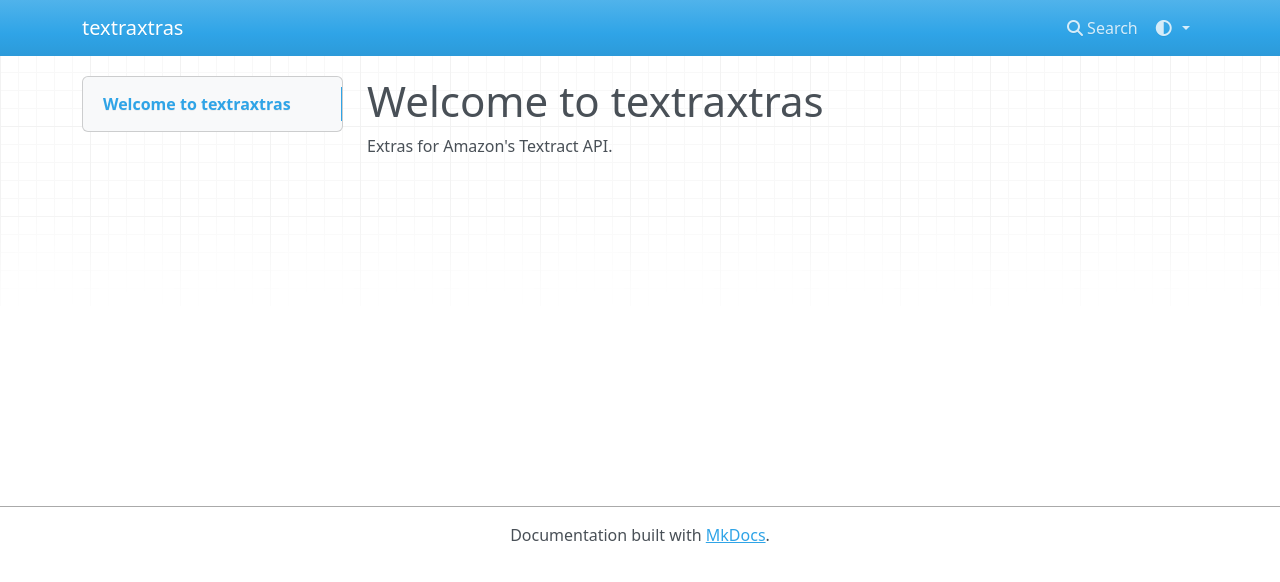
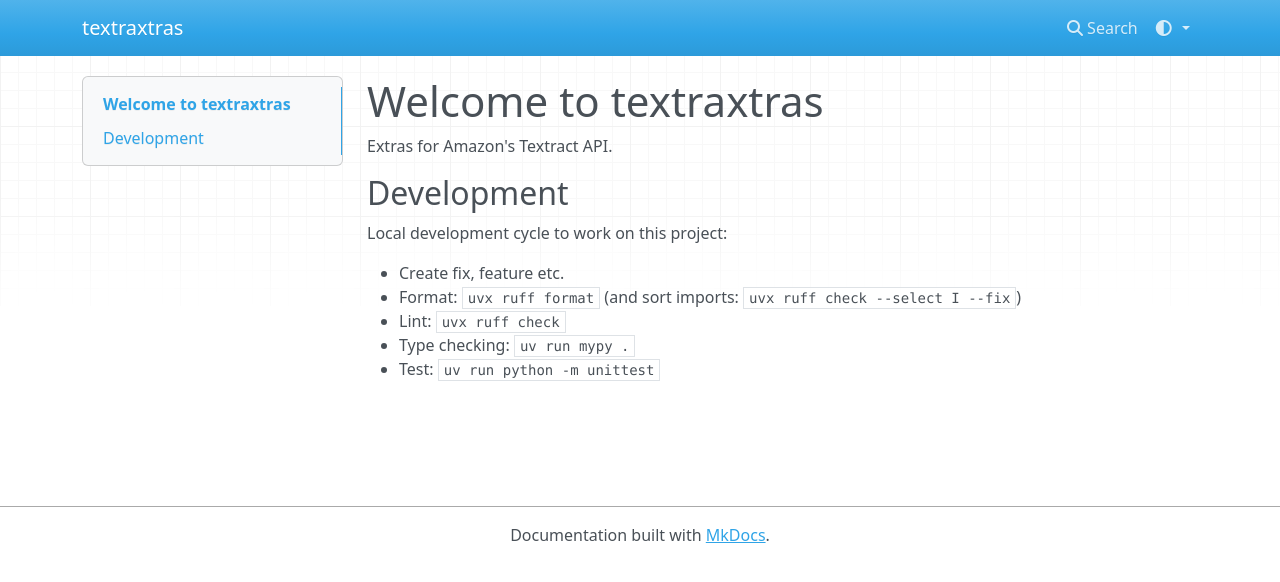
Before and after one commit to Carlovo/textraxtras, an MkDocs documentation site: the page built from docs/index.md, in a window 1280 px wide. Shown: the top 582 px of the page. Built offline with MkDocs 1.6.1, drawn with Linux system fonts in a browser that asks for light colours; nearby versions of some CDN libraries.

Commit message:
add additional quality assurance tools

```diff
--- a/docs/index.md
+++ b/docs/index.md
@@ -1,3 +1,13 @@
 # Welcome to textraxtras
 
 Extras for Amazon's Textract API.
+
+## Development
+
+Local development cycle to work on this project:
+
+- Create fix, feature etc.
+- Format: `uvx ruff format` (and sort imports: `uvx ruff check --select I --fix`)
+- Lint: `uvx ruff check`
+- Type checking: `uv run mypy .`
+- Test: `uv run python -m unittest`
--- a/pyproject.toml
+++ b/pyproject.toml
@@ -24,5 +24,6 @@ build-backend = "hatchling.build"
 
 [dependency-groups]
 dev = [
+    "mypy>=1.15.0",
     "ptpython>=3.0.30",
 ]
--- a/src/textraxtras/__init__.py
+++ b/src/textraxtras/__init__.py
@@ -1,3 +1 @@
-from .textraxtras import get_unique_words
-
-assert get_unique_words
+from .textraxtras import get_unique_words as get_unique_words
```
Also changed, not shown: 3 other files.
